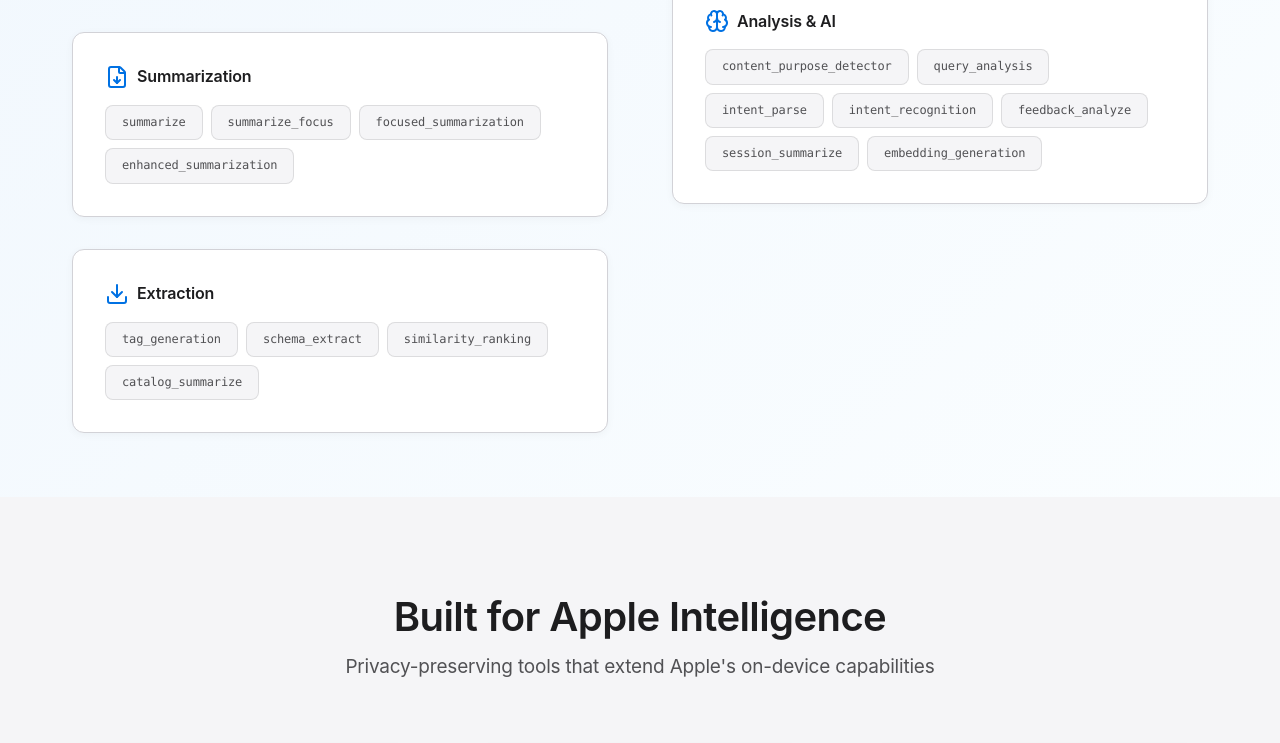
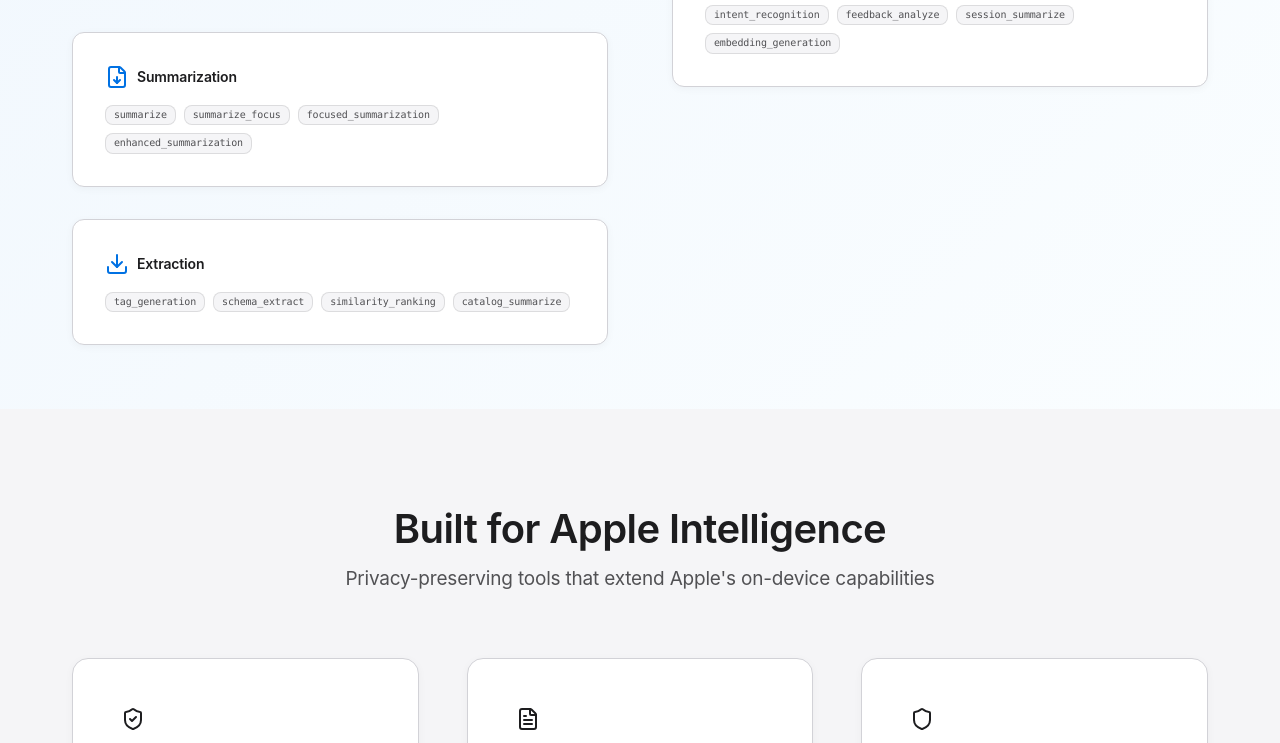
Before and after one commit to bretbouchard/Local_Intelligence_MCP, a plain HTML site: page docs/index.html in a window 1280 px wide. Shown: the part 678-1421 px from the top of the page. Drawn offline with nearby package versions, Linux system fonts and the light colour scheme.

Commit message:
Fix hero tool cards styling issue
- Update hero tool cards to use unique .hero-tool-category class
- Create distinct styling for hero cards separate from main tools section
- Reduce font sizes and padding for better hero layout proportion
- Add hover effects and proper visual hierarchy

🤖 Generated with Claude Code

Co-Authored-By: Claude <noreply@anthropic.com>

```diff
--- a/docs/index.html
+++ b/docs/index.html
@@ -71,7 +71,7 @@
 
                 <!-- Summarization and Extraction cards at bottom of left column -->
                 <div class="hero-tools-grid">
-                    <div class="tool-category">
+                    <div class="hero-tool-category">
                         <h4><i data-lucide="file-down" class="category-icon"></i>Summarization</h4>
                         <div class="tool-list">
                             <span class="tool-tag">summarize</span>
@@ -81,7 +81,7 @@
                         </div>
                     </div>
 
-                    <div class="tool-category">
+                    <div class="hero-tool-category">
                         <h4><i data-lucide="download" class="category-icon"></i>Extraction</h4>
                         <div class="tool-list">
                             <span class="tool-tag">tag_generation</span>
@@ -100,7 +100,7 @@
                 </div>
                 <!-- Text Processing and Analysis & AI categories in right column -->
                 <div class="hero-tools-grid">
-                    <div class="tool-category">
+                    <div class="hero-tool-category">
                         <h4><i data-lucide="file-text" class="category-icon"></i>Text Processing</h4>
                         <div class="tool-list">
                             <span class="tool-tag">text_normalize</span>
@@ -113,7 +113,7 @@
                         </div>
                     </div>
 
-                    <div class="tool-category">
+                    <div class="hero-tool-category">
                         <h4><i data-lucide="brain" class="category-icon"></i>Analysis & AI</h4>
                         <div class="tool-list">
                             <span class="tool-tag">content_purpose_detector</span>
--- a/docs/styles.css
+++ b/docs/styles.css
@@ -301,89 +301,57 @@ body {
     width: 100%;
 }
 
-.tool-category {
+/* Hero Tool Categories - distinct from main tools section */
+.hero-tool-category {
     background: var(--color-background);
     padding: var(--spacing-md);
     border-radius: var(--radius-md);
     border: 1px solid var(--color-border);
     box-shadow: var(--shadow-sm);
+    transition: var(--transition-fast);
 }
 
-.tool-category h4 {
+.hero-tool-category:hover {
+    transform: translateY(-1px);
+    box-shadow: var(--shadow-md);
+}
+
+/* Hero Tool Category styling */
+.hero-tool-category h4 {
     display: flex;
     align-items: center;
     gap: var(--spacing-xs);
-    font-size: 16px;
+    font-size: 14px;
     font-weight: 600;
     color: var(--color-text-primary);
     margin-bottom: var(--spacing-sm);
 }
 
-.category-icon {
-    font-size: 18px;
+.hero-tool-category .category-icon {
+    font-size: 16px;
     color: var(--color-accent);
 }
 
-.tool-list {
+.hero-tool-category .tool-list {
     display: flex;
     flex-wrap: wrap;
     gap: var(--spacing-xs);
 }
 
-.tool-tag {
+.hero-tool-category .tool-tag {
     display: inline-block;
     background: var(--color-background-alt);
     color: var(--color-text-secondary);
-    padding: var(--spacing-xs) var(--spacing-sm);
+    padding: 2px var(--spacing-xs);
     border-radius: var(--radius-sm);
-    font-size: 12px;
+    font-size: 10px;
     font-weight: 500;
     font-family: 'SF Mono', Monaco, 'Cascadia Code', monospace;
     border: 1px solid var(--color-border-light);
     transition: var(--transition-fast);
 }
 
-.tool-tag:hover {
-    background: var(--color-accent-light);
-    color: var(--color-accent);
-    border-color: var(--color-accent);
-}
-
-.tool-category h4 {
-    display: flex;
-    align-items: center;
-    gap: var(--spacing-xs);
-    font-size: 16px;
-    font-weight: 600;
-    color: var(--color-text-primary);
-    margin-bottom: var(--spacing-sm);
-}
-
-.category-icon {
-    font-size: 18px;
-    color: var(--color-accent);
-}
-
-.tool-list {
-    display: flex;
-    flex-wrap: wrap;
-    gap: var(--spacing-xs);
-}
-
-.tool-tag {
-    display: inline-block;
-    background: var(--color-background-alt);
-    color: var(--color-text-secondary);
-    padding: var(--spacing-xs) var(--spacing-sm);
-    border-radius: var(--radius-sm);
-    font-size: 12px;
-    font-weight: 500;
-    font-family: 'SF Mono', Monaco, 'Cascadia Code', monospace;
-    border: 1px solid var(--color-border-light);
-    transition: var(--transition-fast);
-}
-
-.tool-tag:hover {
+.hero-tool-category .tool-tag:hover {
     background: var(--color-accent-light);
     color: var(--color-accent);
     border-color: var(--color-accent);
```
